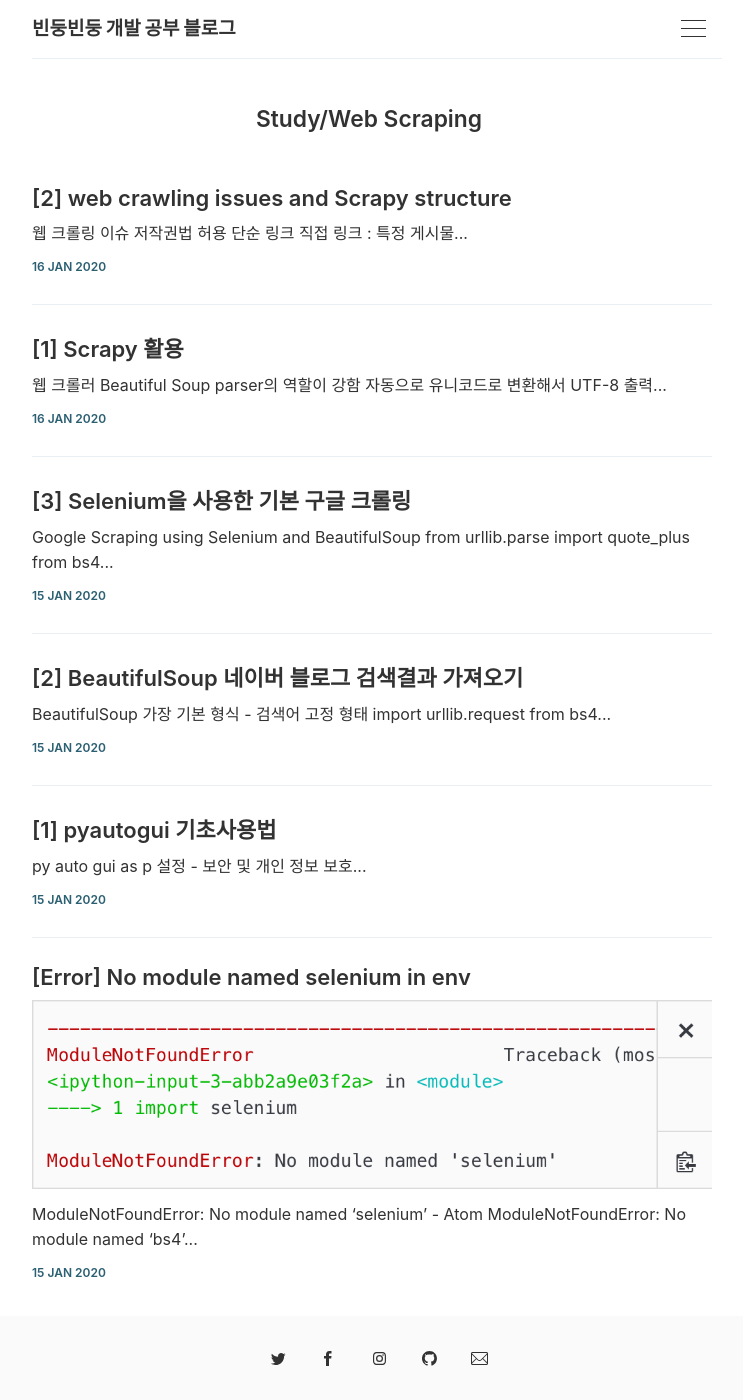
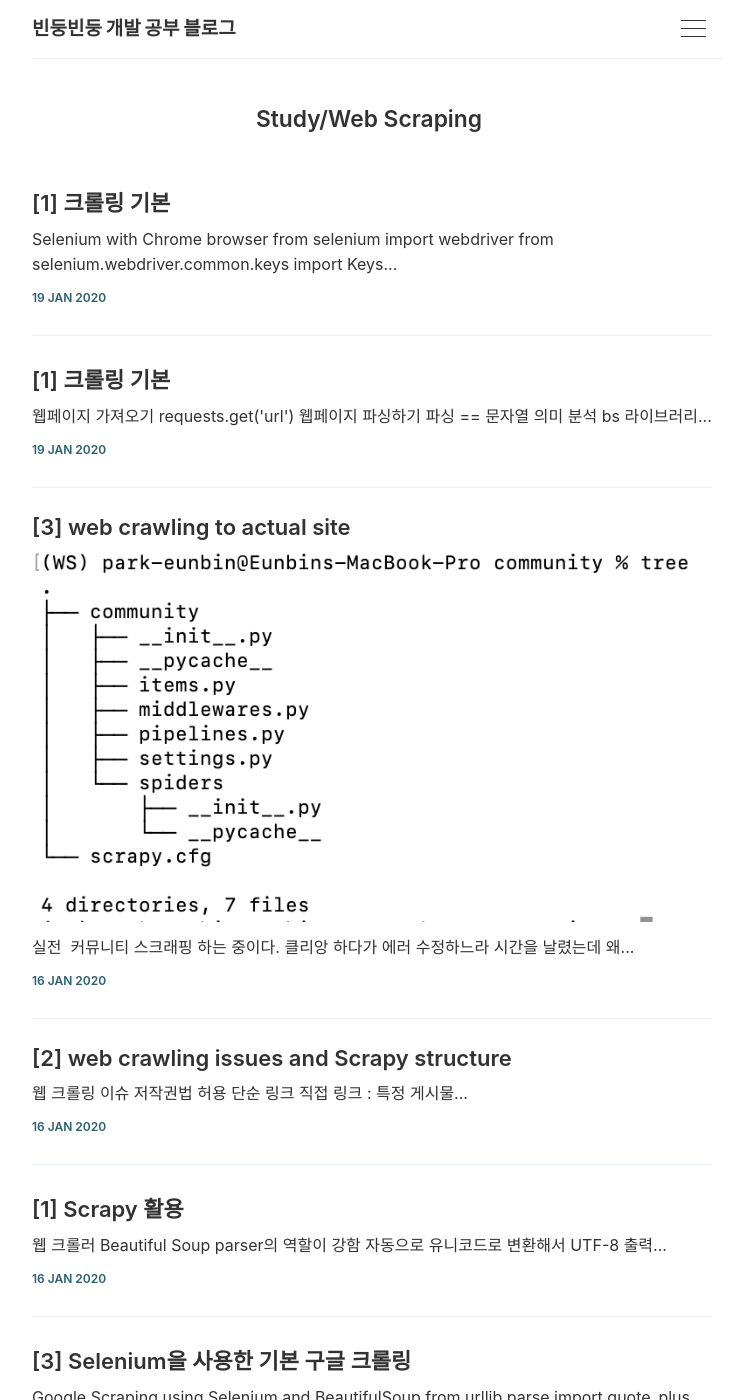
Before and after one commit to 42cosmos/42cosmos.github.io, a Jekyll site: the page built from category/WS.md, in a window 1280 px wide and 1400 px high. Shown: the whole window, without its empty margins (271-1014 px from the left). Built offline with Jekyll 4.4.1, drawn with Linux system fonts in a browser that asks for light colours.

Commit message:
new web scraping class starts

````diff
--- /dev/null
+++ b/_posts/Web Scraping/2020-01-19-[1]-Selenium-with-scarpy-day1.md
@@ -0,0 +1,50 @@
+---
+layout: post
+title: '[1] 크롤링 기본'
+categories: [Study/Web Scraping]
+image:
+---
+
+#### 웹페이지 가져오기
+
+- `requests.get('url')`
+
+<br>
+
+#### 웹페이지 파싱하기
+
+- 파싱 == 문자열 의미 분석
+- bs 라이브러리 사용
+  - `'BeautifulSoup('var', 'html.parser)'`
+
+<br>
+
+#### 데이터 추출
+
+- `soup.find()` 함수로 원하는 부분 지정
+- `.get_text()` 함수로 추출 부분 가져옴
+
+
+
+**필요 데이터 추출 방법**
+
+1. 태그와 속성으로 선택
+
+- `.find('tag')`
+- `.find(id='tag')`
+- `.find('p', class='css.tag')`
+- `.find('p', attrs = {'align' : 'center'})`
+
+2. CSS Selector로 선택
+
++ `.select('html > title')`
++ `.select('div.article_view')`
++ `.select('#harmonyContainer')`
++ `.select('div#mArticle')`
+
+
+
+#### 브라우저
+
++ javascript 코드 이해 동반
++ 브라우저를 통한 요청 > 난이도 하향 가능
--- /dev/null
+++ b/_posts/Web Scraping/2020-01-19-[2]-Selenium-101.md
@@ -0,0 +1,53 @@
+---
+layout: post
+title: '[1] 크롤링 기본'
+categories: [Study/Web Scraping]
+image:
+
+---
+
+### Selenium
+
+#### with Chrome browser
+
+```python
+from selenium import webdriver
+from selenium.webdriver.common.keys import Keys
+
+chd = '경로/경로/'
+driver = webdriver.Chrome(chd)
+
+driver.get('url')
+```
+
+
+
+#### get Returns using specific function
+
+main func
+
+1. `find_element_by_name('w')` : 최초 발견한 name 으로 가져오기
+
+   + `find_elements_by_name('w')` : 동일한 name을 리스트형으로 가져오기
+   + `find_elements_by_id`
+   + `find_elements_by_tag_name`
+   + `find_elements_by_class_name`
+   + `find_elements_by_css_selector`
+   + `find_elements_by_xpath`
+
+
+
+2. `clear()` : clear input txt
+
+3. `send_keys(kw)` : send keyboard input
+
+   + Keys.RETURN == enter
+   + dir(Keys) : 키에 대응되는 이름 찾기
+
+4. assert 로 driver.page_source에서 특정 키워드 확인
+
+   `assert "No results found." not in driver.page_source`
+
+5. time.sleep() 일정시간 브라우저 내용 확인
+
+6. driver.quit()
````
Also changed, not shown: _posts/Web Scraping/2020-01-16-[3]-crawling-with-actual-sites.md (+2 -2 lines), _posts/사담/2020-01-15-새벽-사담.md (deleted, +0 -11 lines), _posts/사담/2020-01-19-사담.md (added, +13 -0 lines), _posts/사담/Untitled.md (added), 9 other files.
